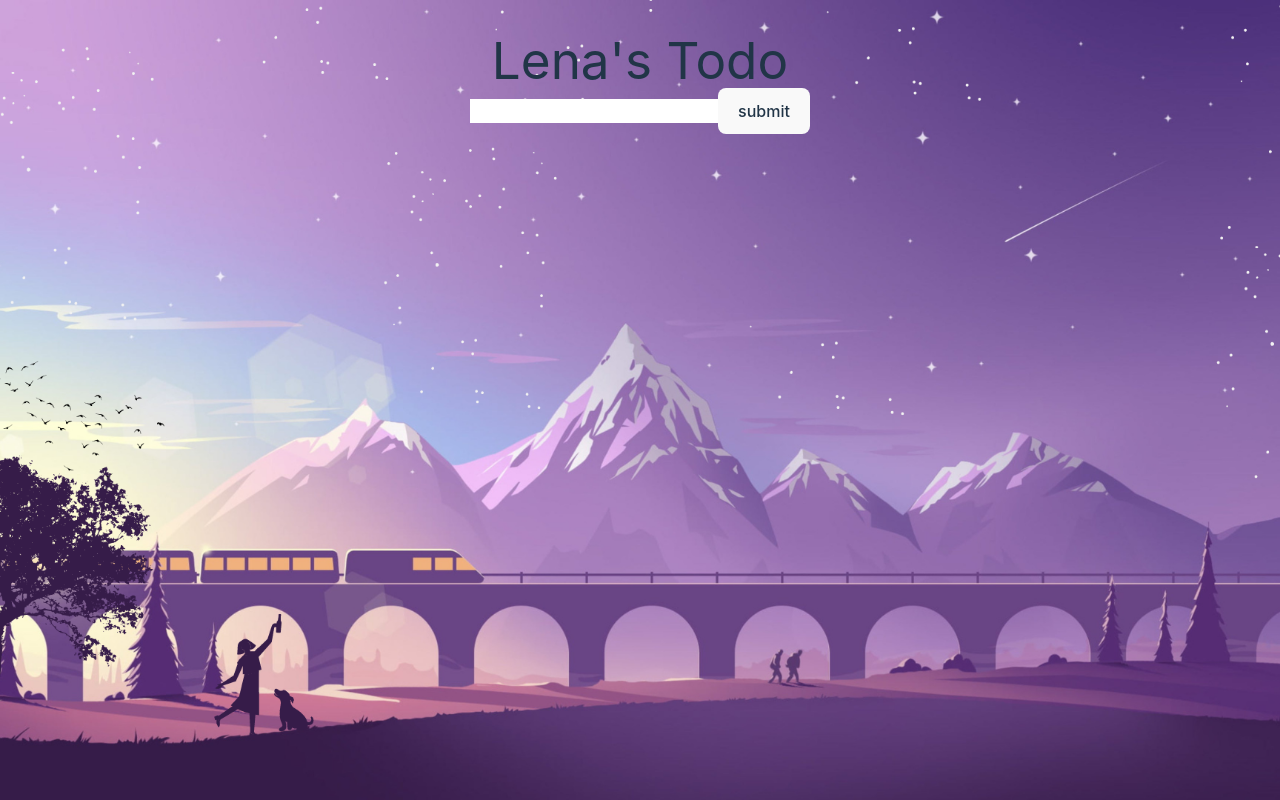
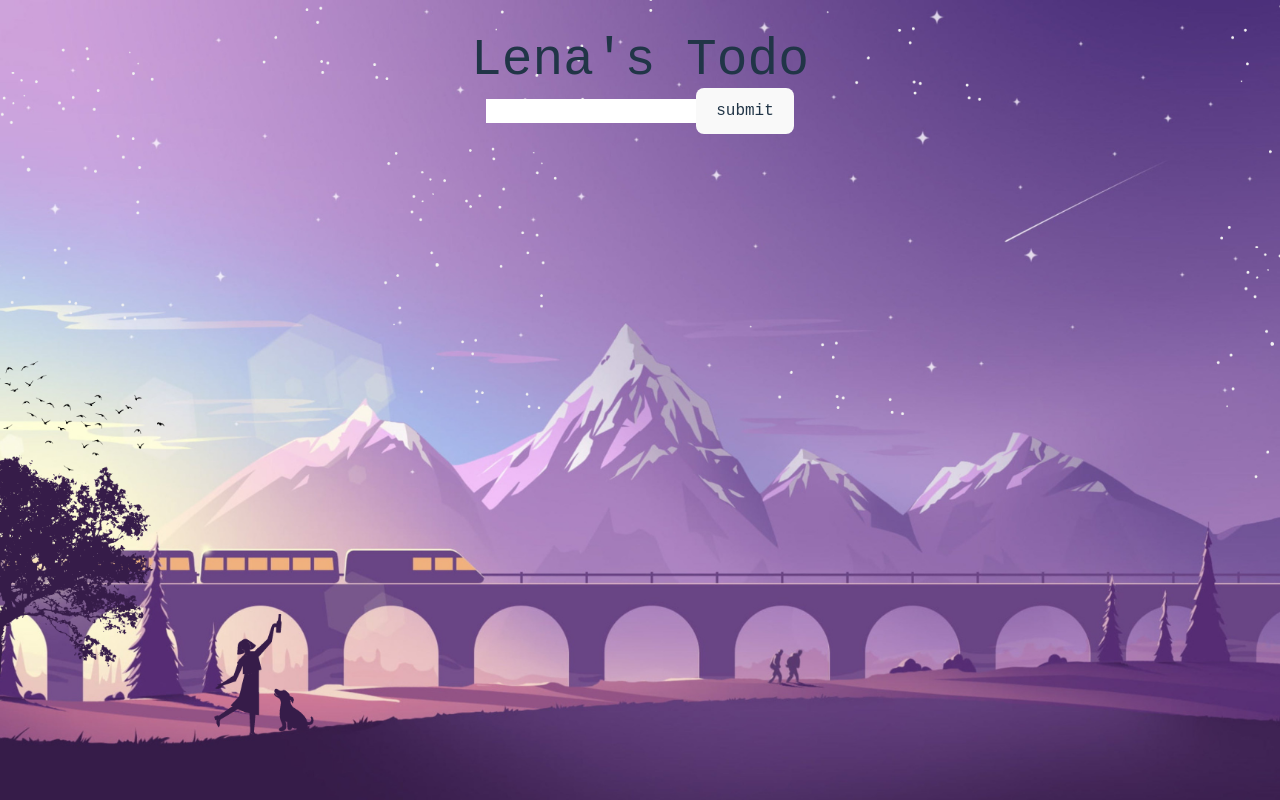
Before and after one commit to lenayoo/notion-todo, a React (Vite) app: page / in a window 1280 px wide. Built offline with nearby package versions, Linux system fonts and the light colour scheme.

Commit message:
change font

```diff
--- a/src/index.css
+++ b/src/index.css
@@ -3,7 +3,7 @@
 @tailwind utilities;
 
 :root {
-  font-family: Inter, system-ui, Avenir, Helvetica, Arial, sans-serif;
+  font-family:'Courier New', Courier, monospace;
   line-height: 1.5;
   font-weight: 400;
 
```
